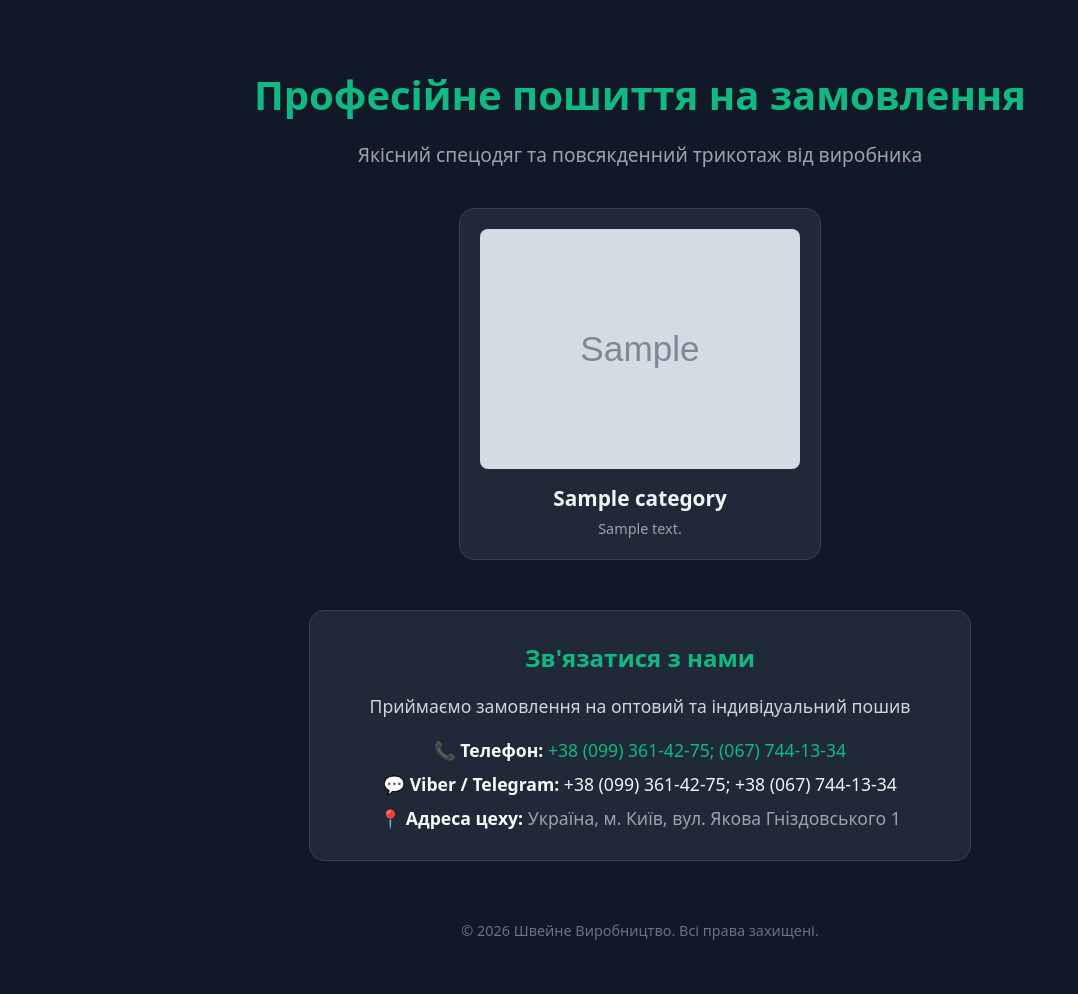
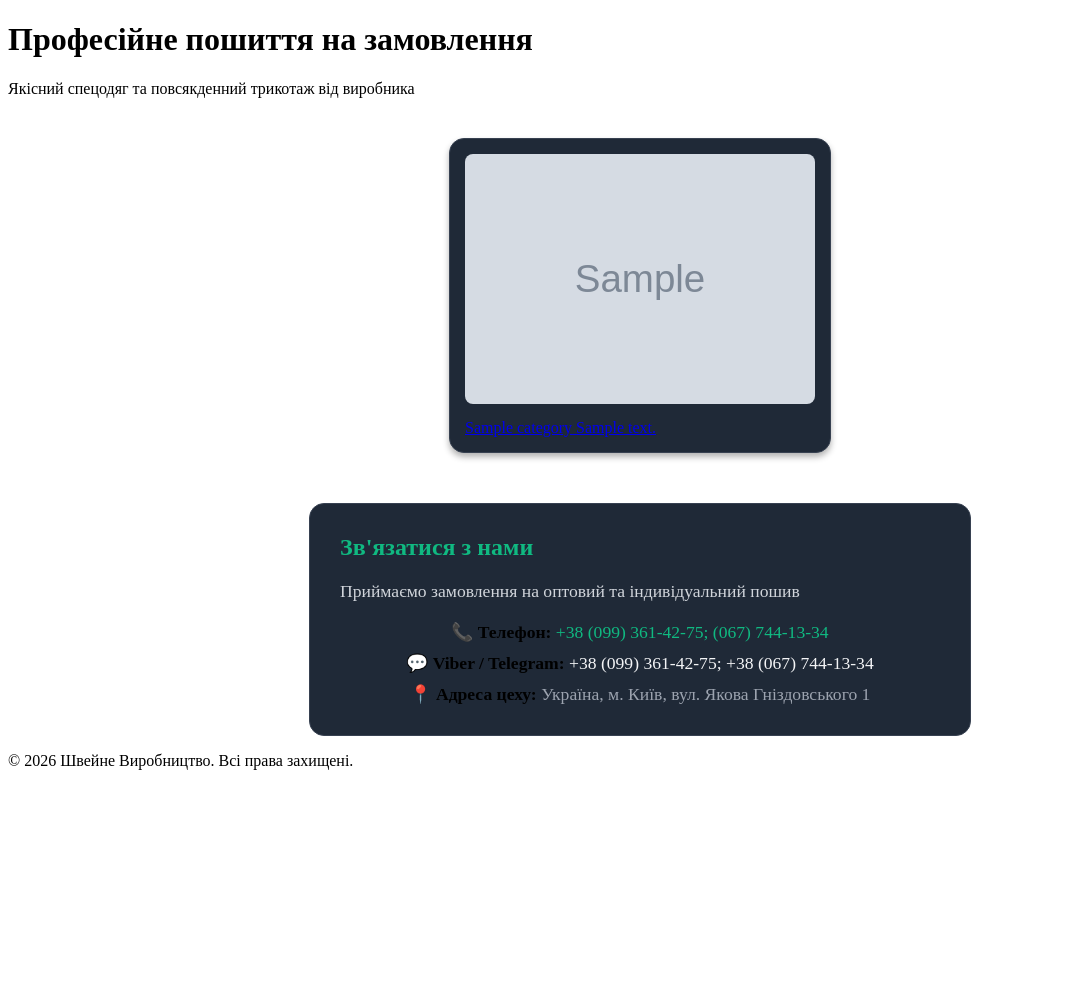
Before and after one commit to sasha1517/sitetest4444, a Django app: page / in a window 1280 px wide. Shown: the whole page, without its empty margins (0-1078 px from the left). After the commit the page ends 770 px from the top, so only its background shows below. Run offline with Django 5.2, Linux system fonts and the light colour scheme; tables that the repository leaves empty hold one stand-in row (values such as "Sample post"); grey boxes marked "Sample" are stand-in pictures.

Commit message:
Fix: увеличил картинки до 100% в CSS

```diff
--- a/templates/home.html
+++ b/templates/home.html
@@ -4,37 +4,44 @@
     <meta charset="UTF-8">
     <title>Пошиття спецодягу та трикотажу</title>
     <style>
-        body { background: #111827; color: #f9fafb; font-family: system-ui, sans-serif; text-align: center; padding: 40px; margin: 0; }
-        header { margin-bottom: 40px; }
-        h1 { color: #10b981; font-size: 2.5rem; margin-bottom: 10px; }
-        .subtitle { color: #9ca3af; font-size: 1.2rem; }
-        .grid { display: flex; justify-content: center; gap: 30px; margin-top: 40px; flex-wrap: wrap; }
+    /* Контейнер для карточек */
+    .grid {
+    display: flex;
+    justify-content: center;
+    gap: 30px;
+    margin-top: 40px;
+    flex-wrap: wrap; /* Чтобы переносились на новую строку на мобилках */
+    }
 
+    /* Сама карточка (блок с товаром) */
     .card {
        background: #1f2937;
-            padding: 20px;
+       padding: 15px;
        border-radius: 15px;
        border: 1px solid #374151;
-            transition: 0.3s;
-            text-decoration: none;
-            color: white;
-            width: 320px; /* <--- ДОБАВИЛИ: теперь карточка станет шире и контент не будет зажиматься */
+       width: 350px; /* <-- ДЕЛАЕМ ШИРЕ! БЫЛО МАЛО */
+       transition: transform 0.3s;
+       box-shadow: 0 4px 6px rgba(0,0,0,0.3);
     }
 
-        .card:hover { transform: translateY(-5px); border-color: #10b981; box-shadow: 0 10px 20px rgba(16, 185, 129, 0.2); }
+     /* Эффект при наведении */
+    .card:hover {
+     transform: translateY(-5px);
+     border-color: #10b981;
+     box-shadow: 0 10px 15px rgba(0,0,0,0.5);
+    }
 
+     /* КАРТИНКА */
     img {
       border-radius: 8px;
       display: block;
       margin-bottom: 15px;
-            width: 100%;
-            height: 240px; /* <--- ИЗМЕНИЛИ: вместо 180px поставили 240px, чтобы показать больше площади картинки */
-            object-fit: cover;
+
+    /* ВОТ ТУТ МАГИЯ */
+    width: 100%;           /* Занять всю ширину карточки */
+    height: 250px;         /* Фиксированная высота, чтобы все ровно */
+    object-fit: cover;     /* Обрезать лишнее по краям, чтобы не сплющило */
    }
-
-        .card-title { font-size: 1.3rem; font-weight: bold; color: #f3f4f6; display: block; margin-bottom: 5px; }
-        .card-desc { color: #9ca3af; font-size: 0.9rem; }
-        footer { margin-top: 60px; color: #6b7280; font-size: 0.9rem; }
     </style>
 </head>
 <body>
```
Lines whose indentation alone changed are shown as unchanged.
